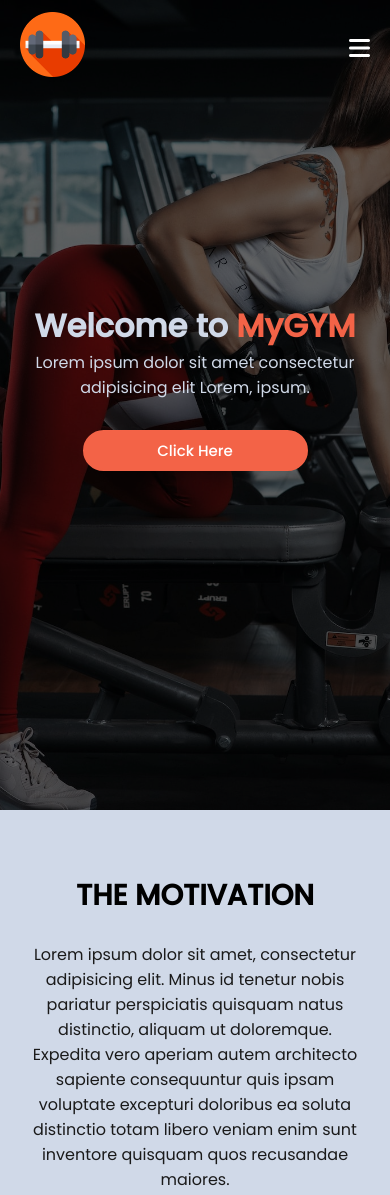
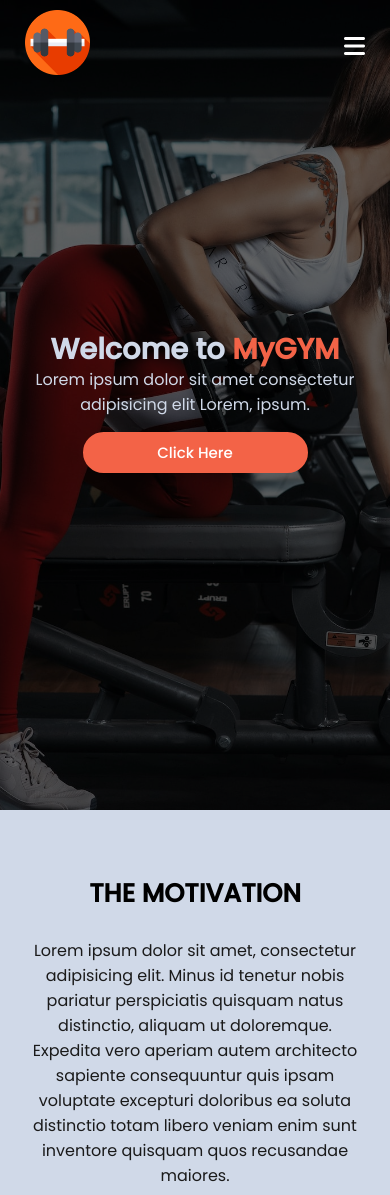
Before and after one commit to k7saurav/GYM-Website, a plain HTML site: page index.html in a window 390 px wide. Shown: the top 1195 px of the page. Drawn offline with Linux system fonts and the light colour scheme.

Commit message:
minor changes in header

```diff
--- a/CSS/homepage.css
+++ b/CSS/homepage.css
@@ -16,10 +16,13 @@
    flex-direction: column;
    align-items: center;
    justify-content: center;
-   padding: 0 2rem 2rem 2rem;
+   padding: 2rem;
    height: 96vh;
    background-color: rgba(1, 1, 1, 0.6);
    text-align: center;
+}
+.home-banner > p{
+   padding-bottom: 10px;
 }
 
 /* Quotes section design */
--- a/CSS/style.css
+++ b/CSS/style.css
@@ -45,9 +45,10 @@ p{
 @media only screen and (max-width: 768px) {
    h1{
       font-size: 2.5rem;
+      line-height: 1.2;
    }
    h2{
-      font-size: 1.8rem;
+      font-size: 1.85rem;
    }
    p{
       font-size: 1rem;
@@ -55,7 +56,10 @@ p{
 }
 @media only screen and (max-width: 576px) {
    h1{
-      font-size: 2rem;
+      font-size: 1.8rem;
+   }
+   h2{
+      font-size: 1.6rem;
    }
 }
 
@@ -84,7 +88,7 @@ p{
    display: flex;
    align-items: center;
    justify-content: center;
-   padding: 12px 20px;
+   padding: 10px 25px;
    background-color: transparent;
    position: fixed;
    top: 0;
@@ -97,7 +101,7 @@ p{
    display: flex;
    align-items: center;
    justify-content: center;
-   padding: 12px 20px;
+   padding: 10px 25px;
    background-color: rgba(1, 1, 1, 0.8);
    position: fixed;
    top: 0;
@@ -249,6 +253,9 @@ footer{
    .header{
       justify-content: space-between;
    }
+   .header.active{
+      justify-content: space-between;
+   }
    .links-media{
       display: flex;
       flex-direction: column;
--- a/JS/app.js
+++ b/JS/app.js
@@ -15,8 +15,7 @@ const header = document.querySelector('.header');
 
 window.onscroll = function() {
    let top = window.scrollY;
-   console.log(top);
-   if(top >= 50){
+   if(top >= 80){
       header.classList.add('active');
    } else{
       header.classList.remove('active');
--- a/index.html
+++ b/index.html
@@ -58,7 +58,7 @@
       <section id="home-banner-bgi">
          <div class="home-banner">
             <h1>Welcome to <span id="h-span">MyGYM</span></h1>
-            <p class="p-white">Lorem ipsum dolor sit amet consectetur adipisicing elit Lorem, ipsum.</p><br>
+            <p class="p-white">Lorem ipsum dolor sit amet consectetur adipisicing elit Lorem, ipsum.</p>
             <button class="btn">Click Here</button>
          </div>
       </section>
```
